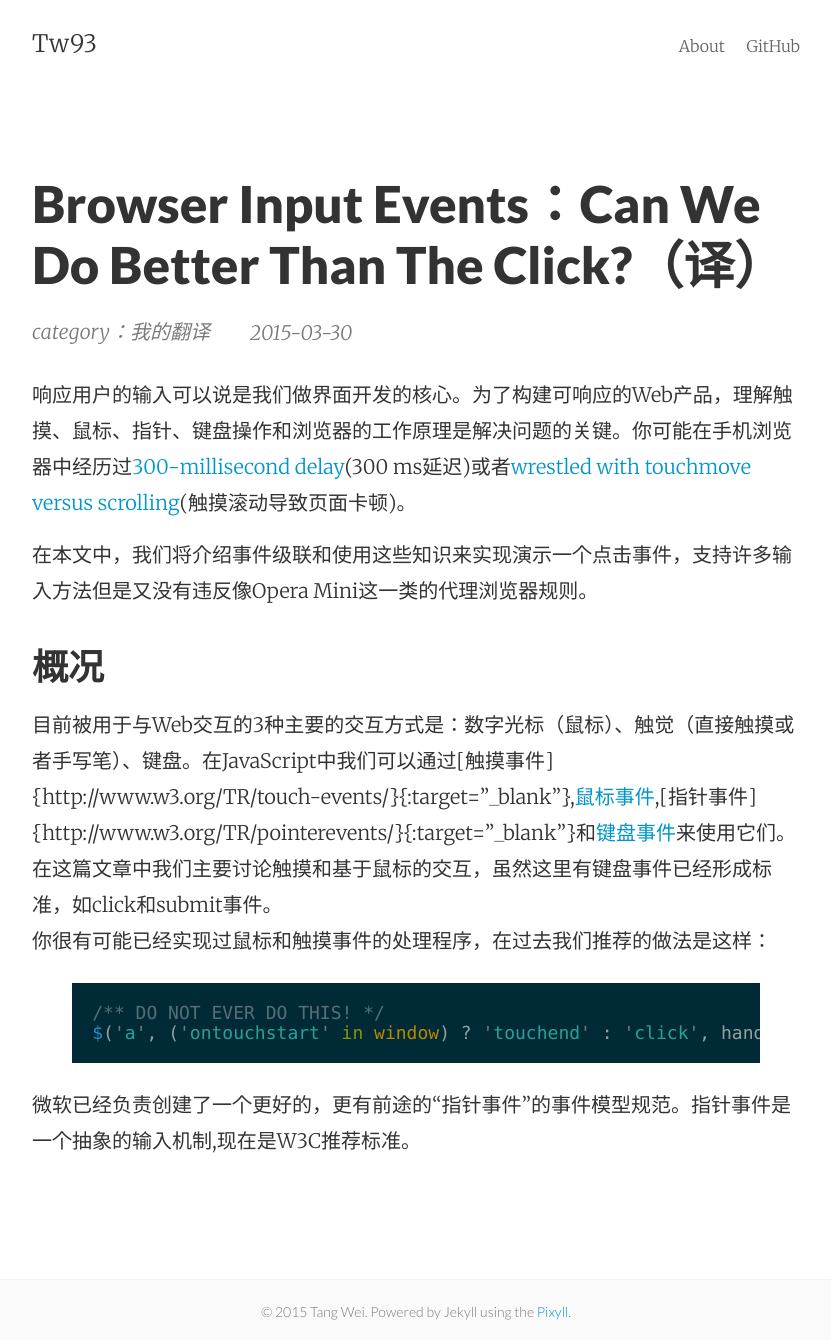
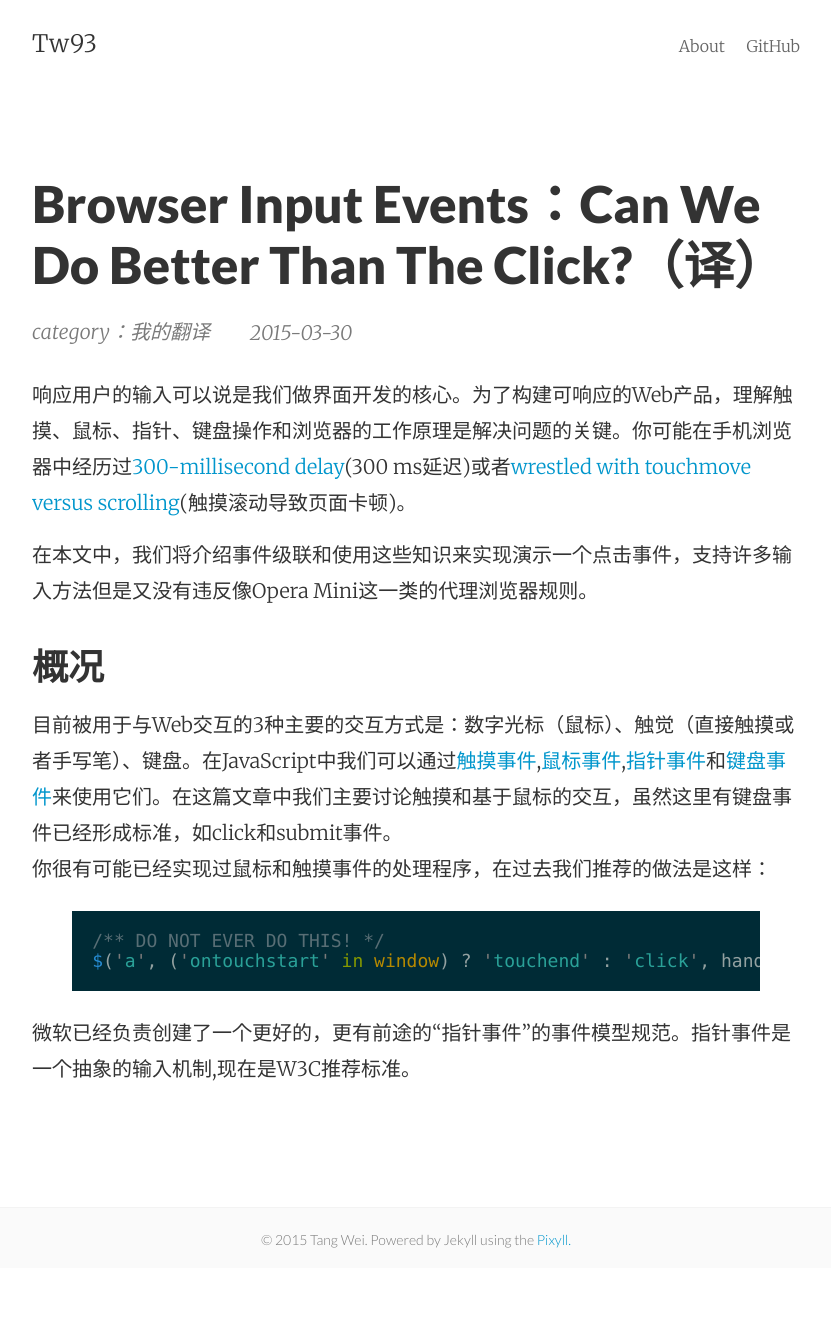
Before and after one commit to tw93/tw93.github.io, a Jekyll site: the page built from _posts/2015-03-30-Browser-input-Events.md, in a window 1280 px wide. Shown: the whole page, without its empty margins (224-1055 px from the left). Built offline with Jekyll 4.4.1, drawn with Linux system fonts in a browser that asks for light colours; comment, search, counter and statistics services are not loaded; after the commit the page ends 1268 px from its top, so only the background shows below that; some of the changed lines change nothing that is shown.

Commit message:
修改新加文件格式

```diff
--- a/_posts/2015-03-30-Browser-input-Events.md
+++ b/_posts/2015-03-30-Browser-input-Events.md
@@ -11,7 +11,7 @@ categories: 我的翻译
 在本文中，我们将介绍事件级联和使用这些知识来实现演示一个点击事件，支持许多输入方法但是又没有违反像Opera Mini这一类的代理浏览器规则。
 
 ###概况
-目前被用于与Web交互的3种主要的交互方式是：数字光标（鼠标）、触觉（直接触摸或者手写笔）、键盘。在JavaScript中我们可以通过[触摸事件]{http://www.w3.org/TR/touch-events/}{:target="_blank"},[鼠标事件](http://www.w3.org/TR/DOM-Level-2-Events/events.html#Events-eventgroupings-mouseevents){:target="_blank"},[指针事件]{http://www.w3.org/TR/pointerevents/}{:target="_blank"}和[键盘事件](http://www.w3.org/TR/2014/WD-DOM-Level-3-Events-20140925/#keys){:target="_blank"}来使用它们。在这篇文章中我们主要讨论触摸和基于鼠标的交互，虽然这里有键盘事件已经形成标准，如click和submit事件。
+目前被用于与Web交互的3种主要的交互方式是：数字光标（鼠标）、触觉（直接触摸或者手写笔）、键盘。在JavaScript中我们可以通过[触摸事件](http://www.w3.org/TR/touch-events/){:target="_blank"},[鼠标事件](http://www.w3.org/TR/DOM-Level-2-Events/events.html#Events-eventgroupings-mouseevents){:target="_blank"},[指针事件](http://www.w3.org/TR/pointerevents/){:target="_blank"}和[键盘事件](http://www.w3.org/TR/2014/WD-DOM-Level-3-Events-20140925/#keys){:target="_blank"}来使用它们。在这篇文章中我们主要讨论触摸和基于鼠标的交互，虽然这里有键盘事件已经形成标准，如click和submit事件。
 你很有可能已经实现过鼠标和触摸事件的处理程序，在过去我们推荐的做法是这样：
 {% highlight javascript %}
 /** DO NOT EVER DO THIS! */
```
